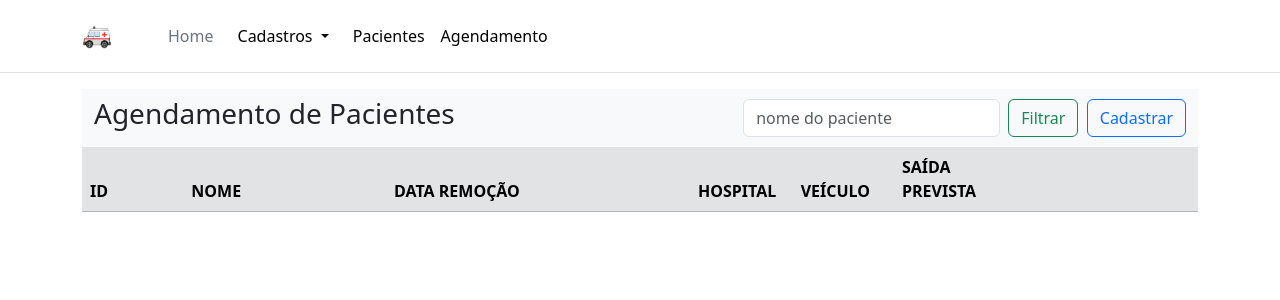
After one commit to 2102854/integrador1, a Flask app: page /agendamentos in a window 1280 px wide. The commit adds this page. Shown: the top 300 px of the page. Run offline with Flask 3, Linux system fonts and the light colour scheme; lists and menus that the app fills with data are empty; parts of the project's set-up code (start-up, migrations or seed data) failed here and were passed over.

Commit message:
iniciado o cadastro de agendament

```diff
--- a/app.py
+++ b/app.py
@@ -198,3 +198,13 @@ def pacientes_edit(paciente_id):
         sql = select(Paciente).where(Paciente.paciente_id == paciente_id)
         paciente = session.scalars(sql).one()
         return render_template('form_edit_paciente.html', cidades=cidades, paciente = paciente)
+
+    #Abre a página de pacientes
+@app.route("/agendamentos")
+def agendamentos():
+    nome = request.args.get('nome', default = '', type = str)
+    #if nome == '':
+    sql = session.query(Agendamento, Paciente ).join(Paciente, Agendamento.paciente_id == Paciente.paciente_id).all()
+    #else:
+    #    sql = session.query(Paciente, Cidade).filter(ilike_op(Paciente.nome,f'%{nome}%')).join(Cidade, Paciente.cidade_id == Cidade.cidade_id).all()
+    return render_template('agendamentos.html', results=sql)
--- /dev/null
+++ b/templates/agendamentos.html
@@ -0,0 +1,75 @@
+{% extends 'base.html' %}
+
+{% block content %}
+    <nav class="navbar navbar-expand-lg bg-body-tertiary">
+        <div class="container-fluid">
+        <div class="collapse navbar-collapse" id="navbarSupportedContent">
+            <h3>Agendamento de Pacientes</h3>
+            <ul class="navbar-nav me-auto mb-2 mb-lg-0">
+            </ul>
+            <form class="d-flex" role="search">
+                <input class="form-control me-2" id="nome" name="nome" type="search" placeholder="nome do paciente" aria-label="Search">
+                <button class="btn btn-outline-success" type="submit">Filtrar</button>
+            </form>
+            &nbsp;&nbsp;
+            <a class="btn btn-outline-primary d-inline-flex align-items-center" href="/pacientes/novo" role="button">Cadastrar</a>
+        </div>
+        </div>
+    </nav>
+    <table class="table table-hover">
+        <thead>
+            <tr class="table-secondary">
+                <th class="col-1">ID</th>
+                <th class="col-2">NOME</th>
+                <th class="col-3">DATA REMOÇÃO</th>
+                <th class="col-1">HOSPITAL</th>
+                <th class="col-1">VEÍCULO</th>
+                <th class="col-1">SAÍDA PREVISTA</th>
+                <th class="col-2"></th>
+        </thead>
+        <tbody>
+            {% for result in results %}
+            <tr>
+                <td class="col-1 align-middle">{{ result.Agendamento.paciente_id }}</td>
+                <td class="col-2 align-middle">{{ result.Paciente.nome }}</td>
+                <td class="col-3 align-middle">{{ result.Agendamento.data_remocao }}</td>
+                <td class="col-1 align-middle">{{ result.Agendamento.hospital_id }}</td>
+                <td class="col-1 align-middle">{{ result.Agendamento.veiculo_id }}</td>
+                <td class="col-1 align-middle">{{ result.Agendamento.saida_prevista }}</td>
+                <td class="col-2 align-middle">
+                    <div class="row buttons justify-content-end">
+                        <div class="col-2">
+                            <a class="btn btn-outline-primary" href="/pacientes/editar/{{result.Paciente.paciente_id}}">
+                                <svg xmlns="http://www.w3.org/2000/svg" width="16" height="16" fill="currentColor" class="bi bi-brush" viewBox="0 0 16 16">
+                                    <path d="M15.825.12a.5.5 0 0 1 .132.584c-1.53 3.43-4.743 8.17-7.095 10.64a6.067 6.067 0 0 1-2.373 1.534c-.018.227-.06.538-.16.868-.201.659-.667 1.479-1.708 1.74a8.118 8.118 0 0 1-3.078.132 3.659 3.659 0 0 1-.562-.135 1.382 1.382 0 0 1-.466-.247.714.714 0 0 1-.204-.288.622.622 0 0 1 .004-.443c.095-.245.316-.38.461-.452.394-.197.625-.453.867-.826.095-.144.184-.297.287-.472l.117-.198c.151-.255.326-.54.546-.848.528-.739 1.201-.925 1.746-.896.126.007.243.025.348.048.062-.172.142-.38.238-.608.261-.619.658-1.419 1.187-2.069 2.176-2.67 6.18-6.206 9.117-8.104a.5.5 0 0 1 .596.04zM4.705 11.912a1.23 1.23 0 0 0-.419-.1c-.246-.013-.573.05-.879.479-.197.275-.355.532-.5.777l-.105.177c-.106.181-.213.362-.32.528a3.39 3.39 0 0 1-.76.861c.69.112 1.736.111 2.657-.12.559-.139.843-.569.993-1.06a3.122 3.122 0 0 0 .126-.75l-.793-.792zm1.44.026c.12-.04.277-.1.458-.183a5.068 5.068 0 0 0 1.535-1.1c1.9-1.996 4.412-5.57 6.052-8.631-2.59 1.927-5.566 4.66-7.302 6.792-.442.543-.795 1.243-1.042 1.826-.121.288-.214.54-.275.72v.001l.575.575zm-4.973 3.04.007-.005a.031.031 0 0 1-.007.004zm3.582-3.043.002.001h-.002z"/>
+                                </svg>
+                            </a>
+                        </div>
+                        <div class="col-2"></div>
+                    </div>
+                </td>
+            </tr>
+        {% endfor %}
+
+        </tbody>
+    </table>
+    <!-- Modal -->
+    <div class="modal fade" id="staticBackdrop" data-bs-backdrop="static" data-bs-keyboard="false" tabindex="-1" aria-labelledby="staticBackdropLabel" aria-hidden="true">
+        <div class="modal-dialog">
+            <div class="modal-content">
+                <div class="modal-header">
+                    <h1 class="modal-title fs-5" id="staticBackdropLabel">ATENÇÃO</h1>
+                    <button type="button" class="btn-close" data-bs-dismiss="modal" aria-label="Close"></button>
+                </div>
+                <div class="modal-body">
+                    Deseja excluir o registro?
+                </div>
+                <div class="modal-footer">
+                    <button type="button" class="btn btn-secondary" data-bs-dismiss="modal">Cancelar</button>
+                    <button type="button" class="btn btn-danger">Excluir</button>
+                </div>
+            </div>
+        </div>
+    </div>
+
+{% endblock %}
--- a/templates/base.html
+++ b/templates/base.html
@@ -132,7 +132,7 @@
                             </ul>
                           </li>
                         <li><a href="/pacientes" class="nav-link px-2 link-body-emphasis">Pacientes</a></li>
-                        <li><a href="/pacientes" class="nav-link px-2 link-body-emphasis">Agendamento</a></li>
+                        <li><a href="/agendamentos" class="nav-link px-2 link-body-emphasis">Agendamento</a></li>
                     </ul>
                 </div>
             </div>
--- a/templates/index.html
+++ b/templates/index.html
@@ -54,7 +54,11 @@
                         <li>Atendimento 3</li>
                         <li>Atendimento 4</li>
                     </ul>
-                    <button type="button" class="w-100 btn btn-lg btn-outline-primary">Lista de Agendamento</button>
+                    <div class="col-12">
+                        <a class="w-100 btn btn-lg btn-outline-primary" href="/agendamentos">
+                            Agendamento de Pacientes
+                        </a>
+                    </div>
                 </div>
             </div>
         </div>
```
Also changed, not shown: integrador.db.
